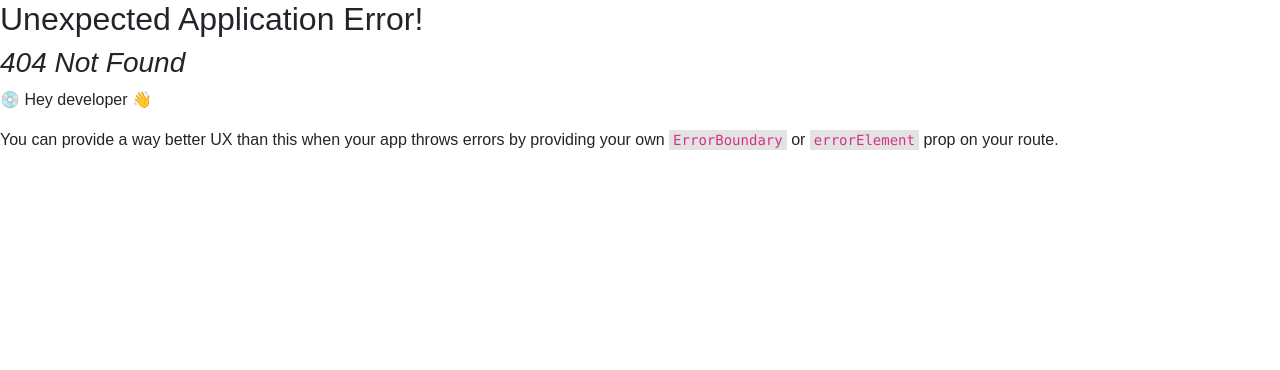
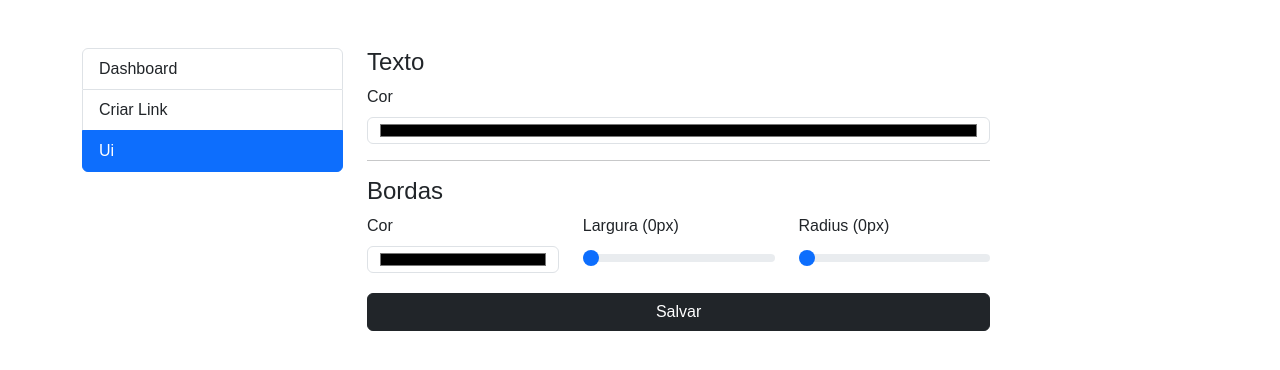
Before and after one commit to kelvysmoura/dctree, a React (Vite) app: page /admin/ui in a window 1280 px wide. Before the commit this address had no page. Shown: the top 370 px of the page. Built offline with nearby package versions, Linux system fonts and the light colour scheme.

Commit message:
Criando ui form

```diff
--- a/src/components/Admin/AdminMenu/index.jsx
+++ b/src/components/Admin/AdminMenu/index.jsx
@@ -9,6 +9,9 @@ export default function AdminMenu() {
             <NavLink to="/admin/create-link" className="list-group-item list-group-item-action">
                 Criar Link
             </NavLink>
+            <NavLink to="/admin/ui" className="list-group-item list-group-item-action">
+                Ui
+            </NavLink>
         </div>
     );
 }
--- /dev/null
+++ b/src/components/Admin/UiForm/index.jsx
@@ -0,0 +1,46 @@
+import Form from "@/components/Form";
+import { useState } from "react";
+import storage from '@/storage';
+
+export default function UiForm() {
+    const [borderRadius, setBorderRadius] = useState(0);
+    const [borderWidth, setBorderWidth] = useState(0);
+
+    const handleSubmit = (event) => {
+        event.preventDefault();
+        storage.setUiStyle({borderRadius, borderWidth});
+    }
+
+    return (
+        <Form onSubmit={handleSubmit}>
+            <h4>Texto</h4>
+            <div>
+                <label className="form-label">Cor</label>
+                <input type="color" className="form-control"/>
+            </div>
+            <hr />
+            <h4>Bordas</h4>
+            <div className="row">
+                <div className="col">
+                    <label className="form-label">Cor</label>
+                    <input type="color" className="form-control"/>
+                </div>
+                <div className="col">
+                    <label className="form-label">Largura ({borderWidth}px)</label>
+                    <input type="range" min="0" max="100" step="1" className="form-range"
+                        value={borderWidth}
+                        onChange={(event) => setBorderWidth(event.target.value)} />
+                </div>
+                <div className="col">
+                    <label className="form-label">Radius ({borderRadius}px)</label>
+                    <input type="range" min="0" max="100" step="1" className="form-range"
+                        value={borderRadius}
+                        onChange={(event) => setBorderRadius(event.target.value)} />
+                </div>
+                <div>
+                    <button className="btn btn-dark w-100 mt-3">Salvar</button>
+                </div>
+            </div>
+        </Form>
+    );
+}
--- a/src/components/LinkItem/index.jsx
+++ b/src/components/LinkItem/index.jsx
@@ -1,10 +1,11 @@
 
 import './LinkItem.css';
+import storage from '@/storage';
+
 
 export default function LinkItem({ title, description, label, link }) {
     return (
-        <div className="link-wrap">
-
+        <div className="link-wrap" >
             {title && description && (
                 <>
                     <span className="title">{title}</span>
@@ -12,7 +13,7 @@ export default function LinkItem({ title, description, label, link }) {
                 </>
             )}
 
-            <a href={link} className="link-item ">{ label }</a>
+            <a href={link} className="link-item" style={storage.getUiStyle()}>{ label }</a>
         </div>
     );
 }
--- /dev/null
+++ b/src/pages/Admin/Ui/index.jsx
@@ -0,0 +1,11 @@
+
+import Admin from "@/pages/Admin";
+import UiForm from "@/components/Admin/UiForm";
+
+export default function Ui() {
+    return (
+        <Admin>
+            <UiForm />
+        </Admin>
+    );
+}
--- a/src/routes.jsx
+++ b/src/routes.jsx
@@ -10,6 +10,7 @@ import AccountLinks from '@/pages/AccountLinks';
 import Dashboard from '@/pages/Admin/Dashboard';
 import AdminMenu from "@/components/Admin/AdminMenu";
 import CreateLink from "@/pages/Admin/CreateLink";
+import Ui from "@/pages/Admin/Ui";
 
 export default createBrowserRouter(
     createRoutesFromElements(
@@ -19,6 +20,7 @@ export default createBrowserRouter(
             <Route path="/admin">
                 <Route path="dashboard" element={ <Dashboard /> }></Route>
                 <Route path="create-link" element={ <CreateLink /> }></Route>
+                <Route path="ui" element={ <Ui /> }></Route>
             </Route>
         </>
     )
--- a/src/storage.js
+++ b/src/storage.js
@@ -3,6 +3,7 @@ export default {
 
     getItem(key) {
         let result = window.localStorage.getItem(key);
+        console.log(result)
         return JSON.parse(result) ?? [];
     },
 
@@ -17,5 +18,26 @@ export default {
 
     setAccountLinks(links) {
         this.setItem('account-links', links)
+    },
+
+    setUiStyle(data) {
+        this.setItem('ui-style', data);
+    },
+
+    getUiStyle() {
+        let result = this.getItem('ui-style');
+        let uistyle = {};
+
+        Object.entries(result).forEach(item => {
+            let [key, value] = item;
+
+            if(value === 0 || Number(value)) {
+                value += 'px'
+            }
+
+            uistyle[key] = value
+        })
+
+        return uistyle;
     }
 }
```
